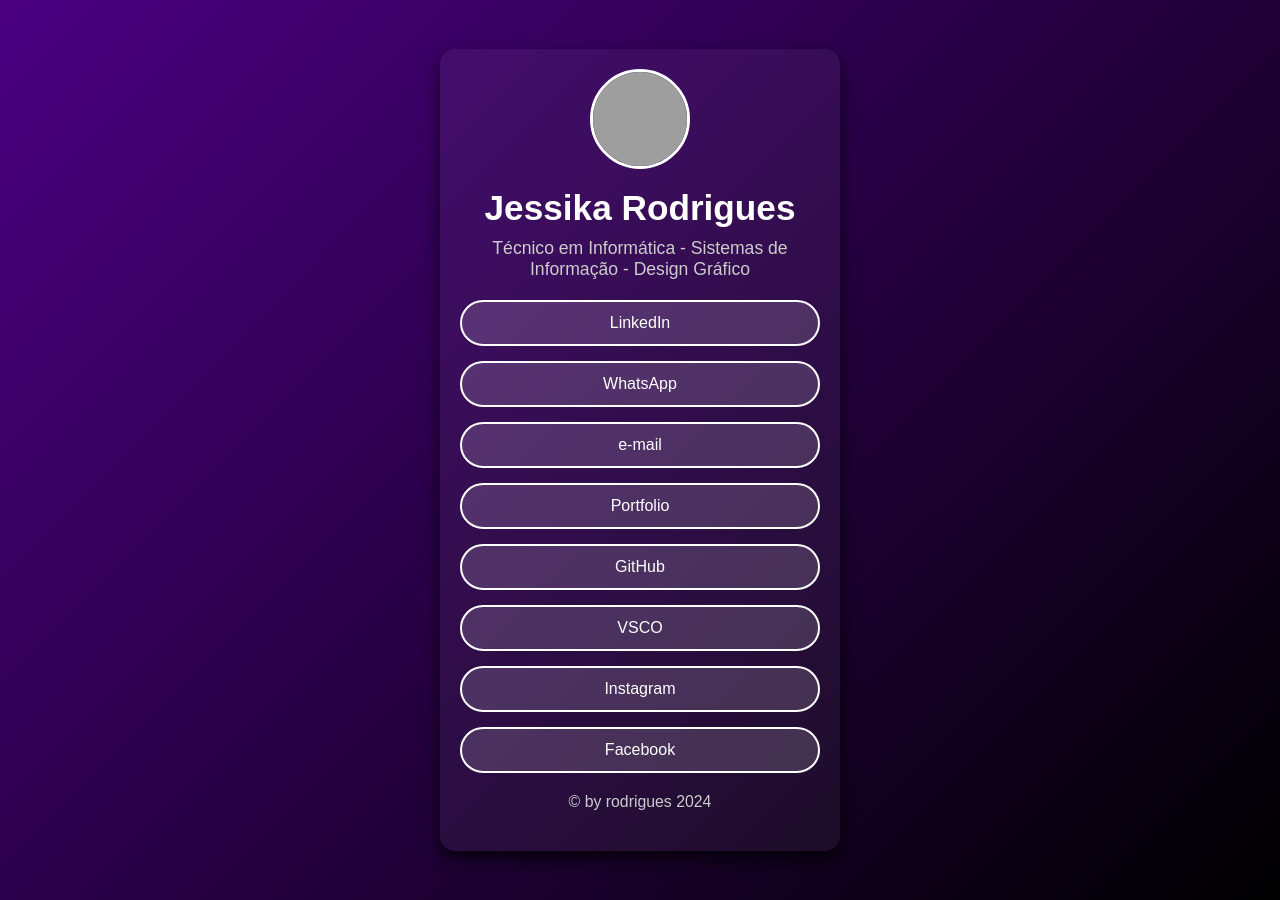
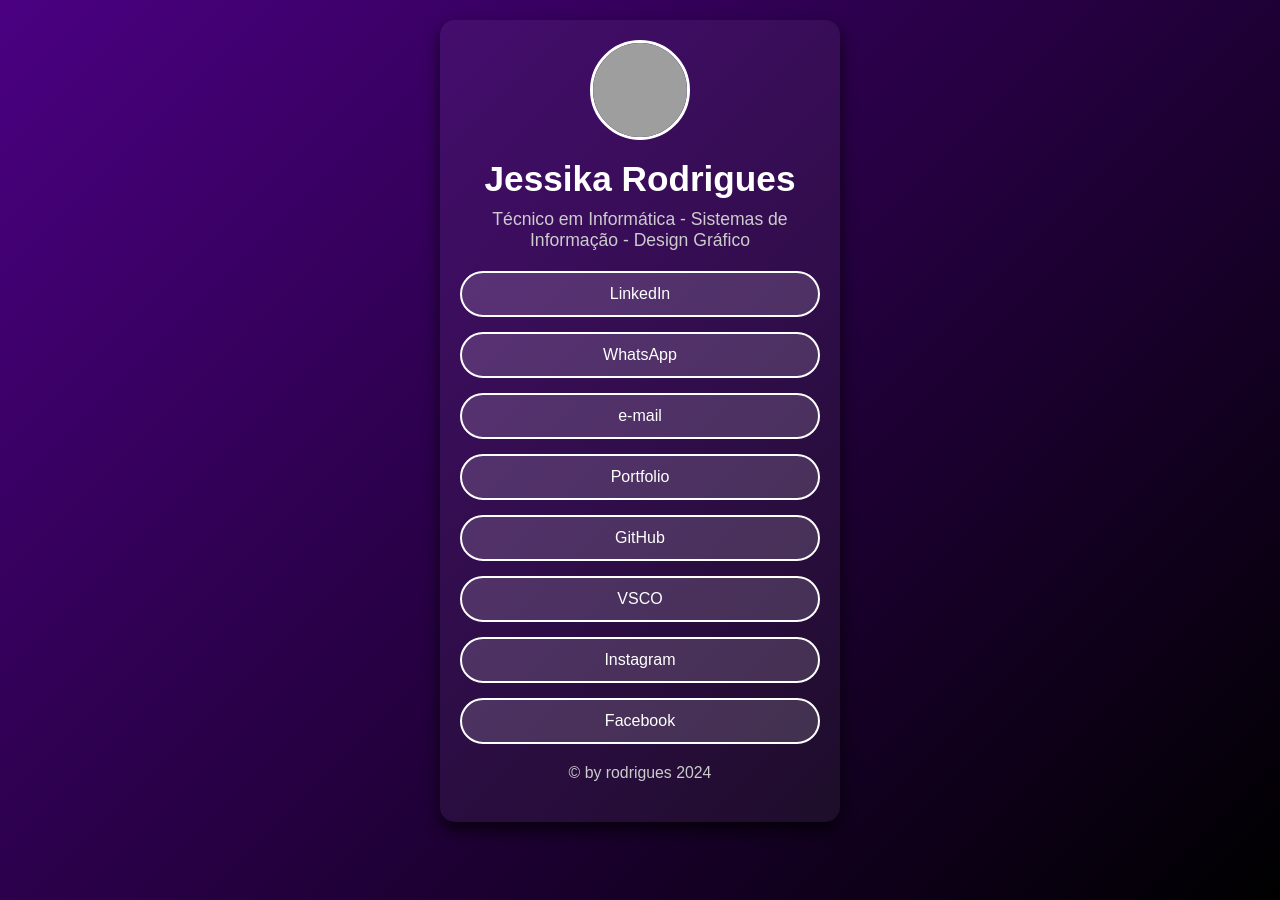
Before and after one commit to jesscatt/Jessika.rodrigues, a Jekyll site: the page built from index.md, in a window 1280 px wide. Built offline with Jekyll 4.4.1, drawn with Linux system fonts in a browser that asks for light colours; grey boxes are pictures that could not be loaded.

Commit message:
Update style.css

```diff
--- a/assets/style.css
+++ b/assets/style.css
@@ -11,10 +11,11 @@ body {
   color: #e0e0e0; /* Cor de texto menos brilhante */
   display: flex;
   justify-content: center;
-  align-items: center;
-  height: 100vh;
-  overflow: hidden; /* Impede rolagem */
-  position: relative; /* Para posicionar o conteúdo */
+  align-items: flex-start; /* Alinhado ao topo para rolar */
+  min-height: 100vh; /* Garante que a página ocupe 100% da altura da tela */
+  padding: 20px 0; /* Espaçamento ao redor */
+  overflow-y: auto; /* Permite rolagem vertical */
+  position: relative;
 }
 
 .container {
@@ -25,6 +26,8 @@ body {
   box-shadow: 0 8px 16px rgba(0, 0, 0, 0.7); /* Sombra mais forte */
   max-width: 90%;
   width: 400px;
+  max-height: 90vh; /* Limita a altura para evitar que ocupe toda a tela */
+  overflow-y: auto; /* Habilita rolagem interna, se necessário */
   position: relative;
   z-index: 1; /* Garante que a caixa fique acima do fundo */
 }
```
